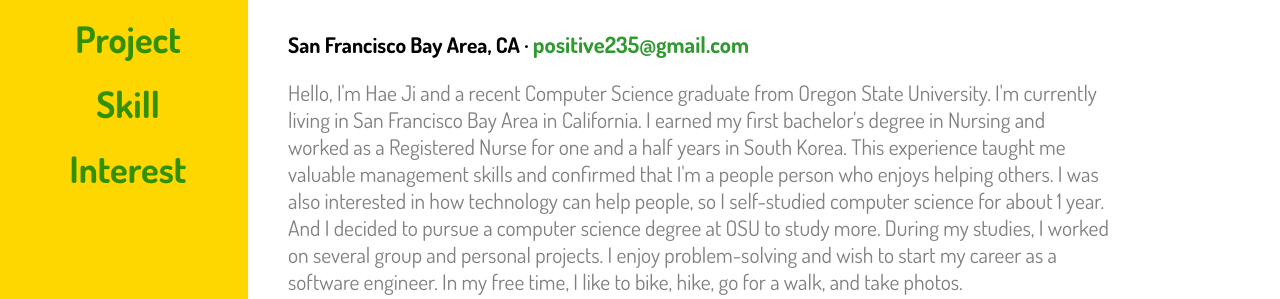
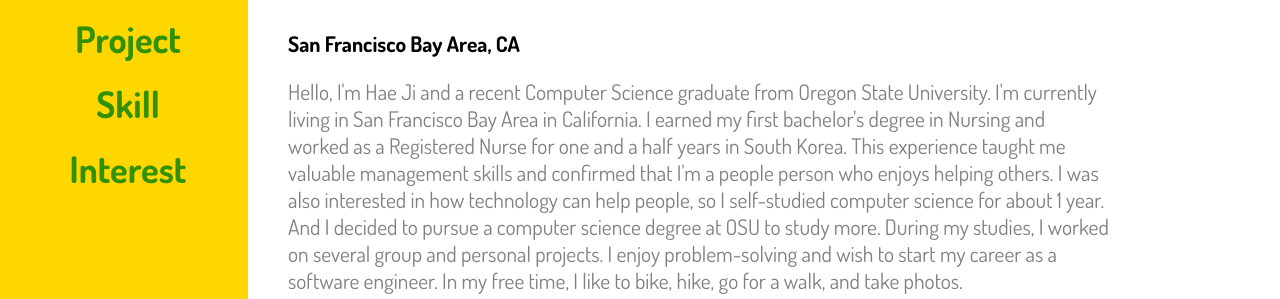
Before and after one commit to positive235/positive235.github.io, a plain HTML site: page index.html in a window 1280 px wide. Shown: the part 309-608 px from the top of the page. Drawn offline with Linux system fonts and the light colour scheme.

Commit message:
updated (3) Aug 2024

```diff
--- a/index.html
+++ b/index.html
@@ -47,7 +47,7 @@ use Bootstrap, however, I reimplemented it only with CSS without using Bootstrap
                 <div>
                     <h1>HAE JI <span>PARK</span><img src="img/clover.ico">
                     </h1>
-                    <div>San Francisco Bay Area, CA · <a href="mailto:positive235@gmail.com" target="_blank">positive235@gmail.com</a></div>
+                    <div>San Francisco Bay Area, CA</div>
                     <p>
                         Hello, I'm Hae Ji and a recent Computer Science graduate from Oregon State University.
                         I'm currently living in San Francisco Bay Area in California.
```
